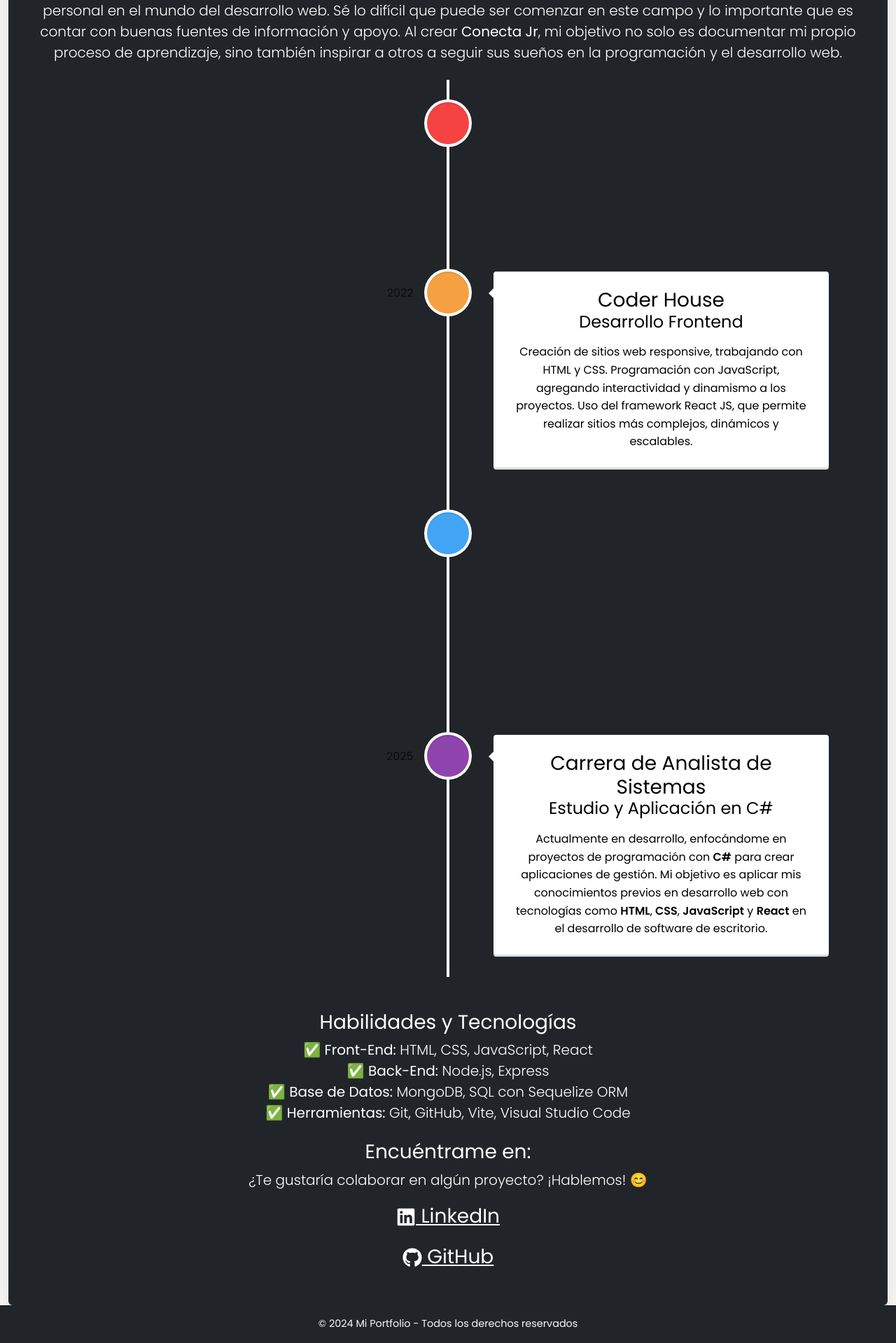
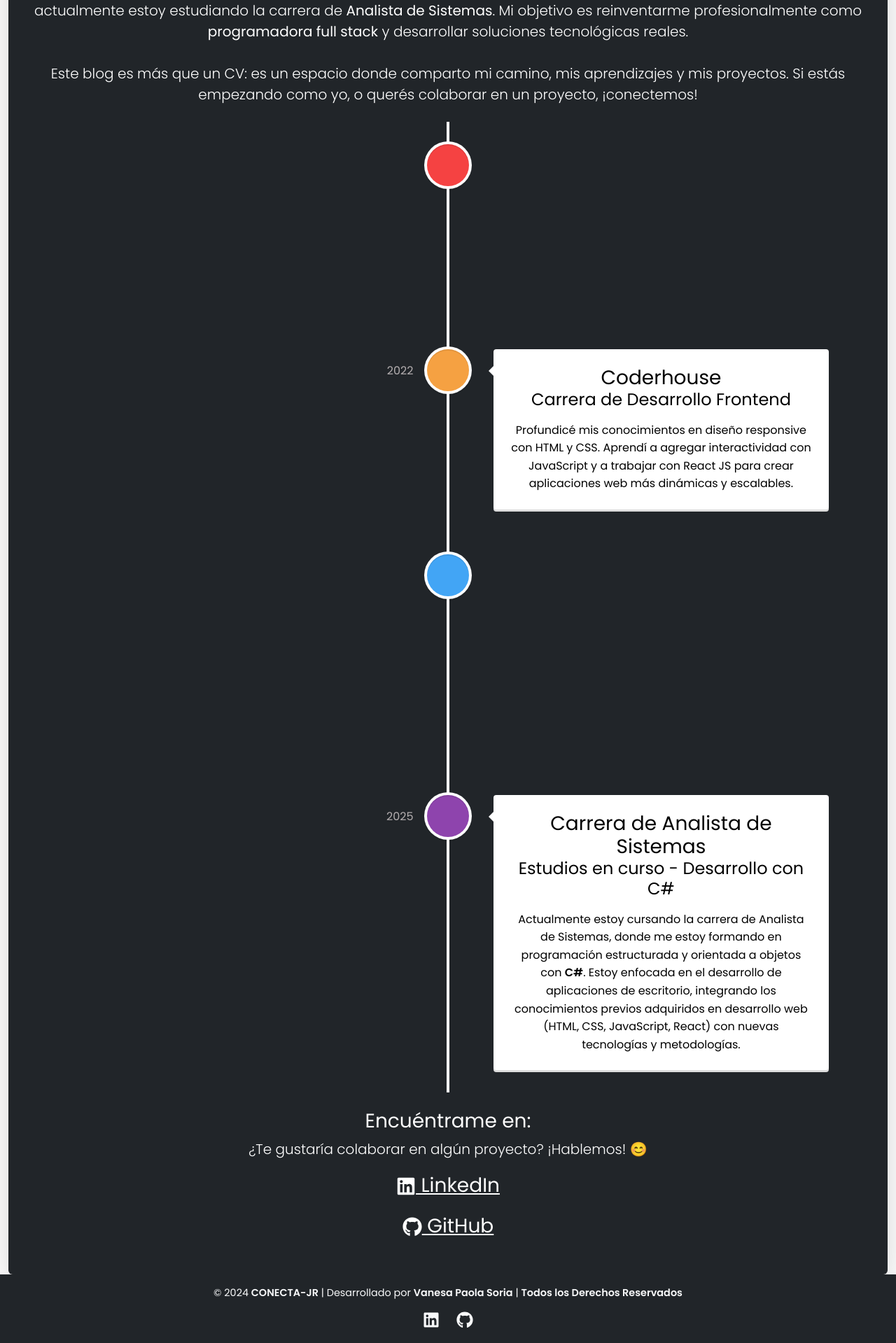
Before and after one commit to vanehit/Conecta-Jr, a React (Vite) app: page /mi-experiencia in a window 1280 px wide. Shown: the part 452-2371 px from the top of the page at 70% size. Built offline with nearby package versions, Linux system fonts and the light colour scheme.

Commit message:
subiendo funcionalidades

```diff
--- a/src/Pages/MiExperiencia.jsx
+++ b/src/Pages/MiExperiencia.jsx
@@ -14,7 +14,9 @@ function MiExperiencia() {
               Mi experiencia en el mundo de la programación
             </h2>
             <p className="lead mb-4">
-              Hola, soy <strong>Vanesa Paola Soria</strong>, una <strong>Desarrolladora Web Junior</strong>. Este blog es una forma de compartir mi experiencia personal en el mundo del desarrollo web. Sé lo difícil que puede ser comenzar en este campo y lo importante que es contar con buenas fuentes de información y apoyo. Al crear <strong>Conecta Jr</strong>, mi objetivo no solo es documentar mi propio proceso de aprendizaje, sino también inspirar a otros a seguir sus sueños en la programación y el desarrollo web.
+              ¡Hola! Soy <strong>Vanesa Paola Soria</strong>, una apasionada por la tecnología, la programación y el diseño gráfico. Tengo 41 años y actualmente estoy estudiando la carrera de <strong>Analista de Sistemas</strong>. Mi objetivo es reinventarme profesionalmente como <strong>programadora full stack</strong> y desarrollar soluciones tecnológicas reales.
+              <br /><br />
+              Este blog es más que un CV: es un espacio donde comparto mi camino, mis aprendizajes y mis proyectos. Si estás empezando como yo, o querés colaborar en un proyecto, ¡conectemos!
             </p>
 
           {/* Línea de Tiempo */}
@@ -23,11 +25,11 @@ function MiExperiencia() {
     className="vertical-timeline-element--work"
     date="2022"
     iconStyle={{ background: "#f54242", color: "#fff" }}
-                contentStyle={{ background: "#fff", color: "#000" }} // Fondo claro y texto oscuro
+    contentStyle={{ background: "#fff", color: "#000" }}
   >
     <h3 className="vertical-timeline-element-title">Argentina Programa</h3>
     <h4 className="vertical-timeline-element-subtitle">Formación en Desarrollo Web</h4>
-                <p>Aprendí HTML, CSS, JavaScript y React, desarrollando mis primeros proyectos.</p>
+    <p>Fue mi primer acercamiento al mundo de la programación. Aprendí HTML, CSS, JavaScript y React, y desarrollé mis primeros proyectos web de manera práctica y guiada.</p>
   </VerticalTimelineElement>
 
   <VerticalTimelineElement
@@ -36,9 +38,9 @@ function MiExperiencia() {
     iconStyle={{ background: "#f5a142", color: "#fff" }}
     contentStyle={{ background: "#fff", color: "#000" }}
   >
-                <h3 className="vertical-timeline-element-title">Coder House</h3>
-                <h4 className="vertical-timeline-element-subtitle">Desarrollo Frontend</h4>
-                <p>Creación de sitios web responsive, trabajando con HTML y CSS. Programación con JavaScript, agregando interactividad y dinamismo a los proyectos. Uso del framework React JS, que permite realizar sitios más complejos, dinámicos y escalables.</p>
+    <h3 className="vertical-timeline-element-title">Coderhouse</h3>
+    <h4 className="vertical-timeline-element-subtitle">Carrera de Desarrollo Frontend</h4>
+    <p>Profundicé mis conocimientos en diseño responsive con HTML y CSS. Aprendí a agregar interactividad con JavaScript y a trabajar con React JS para crear aplicaciones web más dinámicas y escalables.</p>
   </VerticalTimelineElement>
 
   <VerticalTimelineElement
@@ -47,9 +49,9 @@ function MiExperiencia() {
     iconStyle={{ background: "#42a5f5", color: "#fff" }}
     contentStyle={{ background: "#fff", color: "#000" }}
   >
-                <h3 className="vertical-timeline-element-title">MindHub-Argentina</h3>
-                <h4 className="vertical-timeline-element-subtitle">Proyecto en MERN + Node.js</h4>
-                <p>Desarrollé una aplicación web que permite a los usuarios explorar, planificar y personalizar itinerarios de viaje. A través de una interfaz intuitiva y en inglés, los usuarios pueden descubrir ciudades, seleccionar actividades y organizar su viaje de manera dinámica.</p>
+    <h3 className="vertical-timeline-element-title">MindHub Argentina</h3>
+    <h4 className="vertical-timeline-element-subtitle">Bootcamp Full Stack MERN</h4>
+    <p>Desarrollé una aplicación web completa utilizando el stack MERN (MongoDB, Express, React, Node.js). El proyecto consistió en una app de viajes donde los usuarios pueden explorar ciudades, planificar actividades y personalizar su itinerario desde una interfaz intuitiva.</p>
   </VerticalTimelineElement>
 
   {/* Nueva Experiencia - Analista de Sistemas con C# */}
@@ -60,22 +62,12 @@ function MiExperiencia() {
     contentStyle={{ background: "#fff", color: "#000" }}
   >
     <h3 className="vertical-timeline-element-title">Carrera de Analista de Sistemas</h3>
-                <h4 className="vertical-timeline-element-subtitle">Estudio y Aplicación en C#</h4>
+    <h4 className="vertical-timeline-element-subtitle">Estudios en curso - Desarrollo con C#</h4>
     <p>
-                  Actualmente en desarrollo, enfocándome en proyectos de programación con <strong>C#</strong> para crear aplicaciones de gestión.
-                  Mi objetivo es aplicar mis conocimientos previos en desarrollo web con tecnologías como <strong>HTML</strong>, <strong>CSS</strong>, <strong>JavaScript</strong> y <strong>React</strong> en el desarrollo de software de escritorio.
+      Actualmente estoy cursando la carrera de Analista de Sistemas, donde me estoy formando en programación estructurada y orientada a objetos con <strong>C#</strong>. Estoy enfocada en el desarrollo de aplicaciones de escritorio, integrando los conocimientos previos adquiridos en desarrollo web (HTML, CSS, JavaScript, React) con nuevas tecnologías y metodologías.
     </p>
   </VerticalTimelineElement>
 </VerticalTimeline>
-
-            {/* Sección de Habilidades */}
-            <h3 className="font-weight-bold mt-5">Habilidades y Tecnologías</h3>
-            <ul className="list-unstyled lead">
-              <li>✅ <strong>Front-End:</strong> HTML, CSS, JavaScript, React</li>
-              <li>✅ <strong>Back-End:</strong> Node.js, Express</li>
-              <li>✅ <strong>Base de Datos:</strong> MongoDB, SQL con Sequelize ORM</li>
-              <li>✅ <strong>Herramientas:</strong> Git, GitHub, Vite, Visual Studio Code</li>
-            </ul>
 
             {/* Contacto */}
             <h3 className="font-weight-bold mt-4">Encuéntrame en:</h3>
--- a/src/Styles/styles.scss
+++ b/src/Styles/styles.scss
@@ -85,6 +85,16 @@ main {
   margin-bottom: 20px;
 }
 
+/* Estilo global para las fechas de la línea de tiempo */
+.vertical-timeline-element-date {
+  color: #f3eaea !important; /* color oscuro para buen contraste */
+  font-weight: bold;
+  background: transparent;
+  padding: 0.5rem;
+  z-index: 1; /* por si alguna fecha queda detrás */
+}
+
+
 // Mejoramos el espaciado en móviles
 @media (max-width: 768px) {
   .container {
@@ -101,6 +111,11 @@ main {
 
   .navbar-brand img {
     width: 120px; // Ajustamos el logo en pantallas pequeñas
+  }
+
+  // Ajustamos color de fecha en la línea de tiempo para que se vea bien en pantallas chicas
+  .vertical-timeline-element-date {
+    color: #0c0c0c !important;
   }
 }
 
--- a/src/components/Footer/Footer.jsx
+++ b/src/components/Footer/Footer.jsx
@@ -1,10 +1,31 @@
 import React from "react";
+import { FaLinkedin, FaGithub } from "react-icons/fa";
 import ('../../Styles/styles.scss')
 
 function Footer() {
   return (
     <footer className="footer text-center py-3 bg-dark text-light mt-auto">
-      <p className="mb-0">© 2024 Mi Portfolio - Todos los derechos reservados</p>
+      <p className="mb-1">
+        © 2024 <strong>CONECTA-JR</strong> | Desarrollado por <strong>Vanesa Paola Soria</strong> | <strong>Todos los Derechos Reservados</strong>
+      </p>
+      <div className="d-flex justify-content-center gap-4 mt-2 fs-4">
+        <a
+          href="https://www.linkedin.com/in/vanesa-paola-soria-40170a1b3/"
+          className="text-light"
+          target="_blank"
+          rel="noopener noreferrer"
+        >
+          <FaLinkedin />
+        </a>
+        <a
+          href="https://github.com/vanehit"
+          className="text-light"
+          target="_blank"
+          rel="noopener noreferrer"
+        >
+          <FaGithub />
+        </a>
+      </div>
     </footer>
   );
 }
```
Lines whose indentation alone changed are shown as unchanged.
